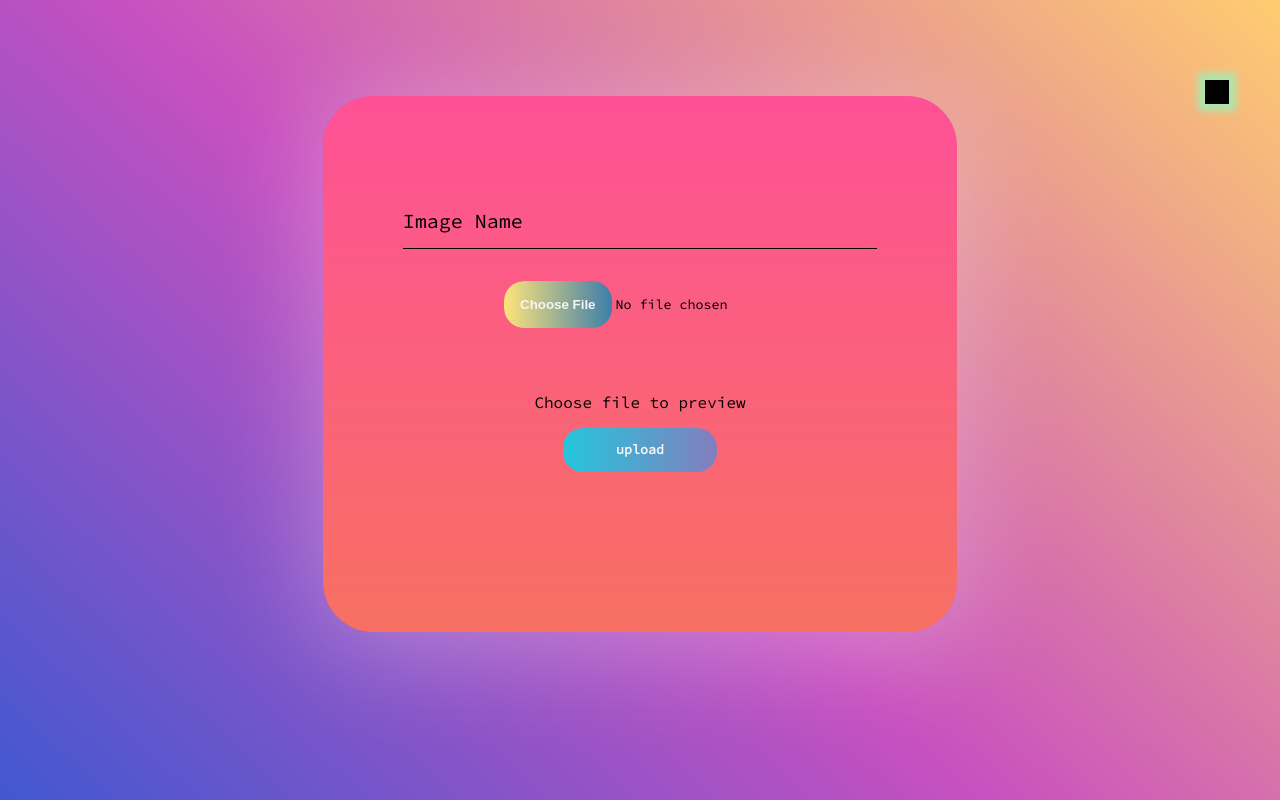
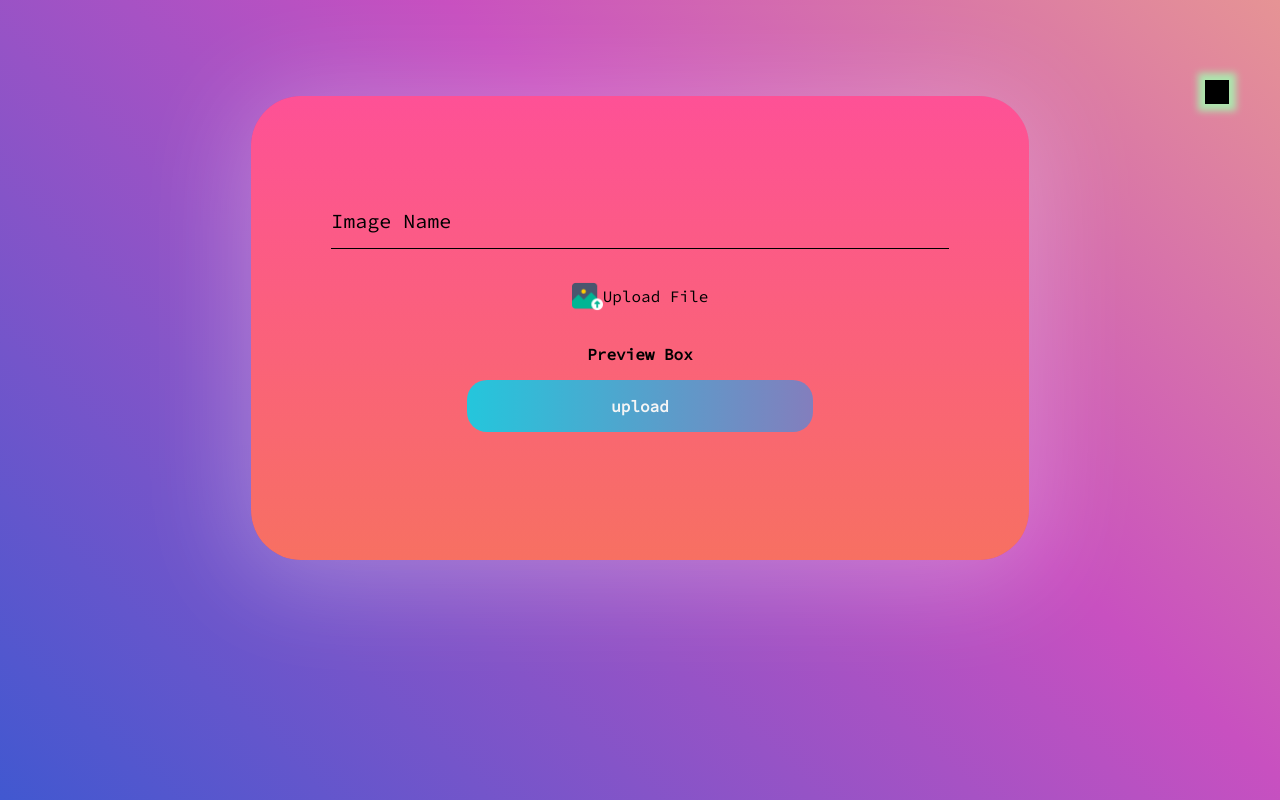
Before and after one commit to ArnabChatterjee20k/SNAPSHOT, a Flask app: page /post in a window 1280 px wide. Run offline with Flask 2, Linux system fonts and the light colour scheme; some libraries are stand-ins or nearby versions.

Commit message:
post ui ready before testing

```diff
--- a/static/css/post.css
+++ b/static/css/post.css
@@ -6,23 +6,34 @@
     user-select: none;
     font-family: 'Source Code Pro', monospace;
 }
+h2{
+    font-size: 1rem;
+}
 .content{
     width: 100%;
     min-height: 100vh;
     background-color: #4158D0;
     background-image: linear-gradient(43deg, #4158D0 0%, #C850C0 46%, #FFCC70 100%);
+    background-size: 100%;
     display: flex;
     justify-content: space-between;
     align-items: center;
     flex-direction: column;
-    animation: bg 4s alternate infinite;
+    animation: bg 10s alternate infinite;
 }
 @keyframes bg{
     0%{
-        background-position: left;
+        background-size: 100%;
+    }
+    50%{
+        background-size: 200%;
+    }
+    75%{
+        background-size: 150%;
     }
     100%{
-        background-position: right;
+        background-size: 300%;
+        background-color: #6a7cd4;
     }
 }
 nav{
@@ -37,8 +48,8 @@ nav{
 }
 a{
     display: block;
-    min-width: 10em;
-    max-width: 12em;
+    max-width: 12rem;
+    min-width: 7rem;
     text-decoration: none;
     font-size: 1.25rem;
     color: gold;
@@ -82,6 +93,7 @@ section{
 .container{
     margin: 6rem 0;
     min-width: 40%;
+    max-width: 90%;
     background: linear-gradient(to top, #f77062 0%, #fe5196 100%);
     padding: 5rem;
     display: flex;
@@ -124,31 +136,13 @@ input[type="text"]:valid ~ label {
     color: yellow;
 }
 
-input[type="file"]{
-    border: none;
-    border-radius: 20px;
-    background-color: transparent;
-}
-::-webkit-file-upload-button{
-    border: none;
-    padding: 1rem;
-    border-radius: 20px;
-    cursor: pointer;
-    background: #3D7EAA;  /* fallback for old browsers */
-    background: -webkit-linear-gradient(to right, #FFE47A, #3D7EAA);  /* Chrome 10-25, Safari 5.1-6 */
-    background: linear-gradient(to right, #FFE47A, #3D7EAA); /* W3C, IE 10+/ Edge, Firefox 16+, Chrome 26+, Opera 12+, Safari 7+ */
-    font-weight: 900;
-    color: whitesmoke;
-
-}
-
 .btn-grp{
     display: flex;
     align-items: center;
     /* justify-content: space-between; */
     flex-direction: column;
     width: 80%;
-    margin: 4rem;
+    margin: 2rem;
 }
 .btn{
     cursor: pointer;
@@ -163,32 +157,62 @@ input[type="file"]{
     margin: 1rem;
 }
 .preview{
-    max-width: 20rem;
-    max-height: 10rem;
+    max-width: 32rem;
     /* border: 2px solid rebeccapurple; */
     display: flex;
-    /* align-items: center; */
+    align-items: center;
     justify-content: center;
+    flex-direction: column;
 }
 #image_preview{
     display: none;
-    width: 100%;
+    width: 40%;
     object-fit: contain;
 
 }
 
-.preview_onload{
-    /* background:whitesmoke; */
-    border: none;
-    display: block;
+.upload{
+    display: flex;
+    width: 100%;
+    justify-content: center;
+    align-items: center;
 }
 
-@media only screen and (max-width:700px){
-    .container{
-        width:90%;
-        border-radius: 18px;
-    }
+#upload{
+    width: 70%;
+    font-size: 1rem;
+    padding: 1em 0;
+}
+
+#upload-btn{
+    width: 5%;
+}
+
+#file{
+    display: none;
+}
+
+@media only screen and (max-width: 1000px) {
     label{
         font-size: 1rem;
     }
+    #upload-btn{
+        width: 20%;
+    }
+    .container{
+        padding: 5rem 2rem;
+        margin-top: 7rem;
+    }
+    #image_preview{
+        width: 60%;
+    }
+    #upload{
+        width: 100%;
+    }
+    a{
+        font-size: 1rem;
+    }
+    nav{
+        padding: 4rem;
+    }
 }
--- a/static/js/post.js
+++ b/static/js/post.js
@@ -5,6 +5,7 @@ const nav = document.querySelector("nav")
 const upload = document.getElementById("upload")
 const preview = document.getElementById("image_preview")
 const preview_text = document.getElementById("preview_text")
+const img_btn = document.getElementById("upload-btn")
 
 function class_toggle(firstClass,secondClass){
     if (firstClass.classList.contains("inactive")){
@@ -27,15 +28,18 @@ x_menu.addEventListener("click",function(){
 })
 
 
-upload.addEventListener("click",function(){
+img_btn.addEventListener("click",function(){
     let file = document.getElementById("file")
+    file.click()
+        file.addEventListener("change",function(){
             if(file){
-        preview_text.style.display = "none"
+                // if file element exists then get the value of actual file from the array of files. Then if actual file is not none then execute this. At when we are setting the image in the frame before that there is no files array in the file element. So if any file is present in the array then do the action
+                let actual_file = file.files[0]
+                if(actual_file){
+                    preview_text.innerText = actual_file.name
                     preview.style.display = "block"
-        preview.classList.add("preview_onload")
                     let new_img = URL.createObjectURL(file.files[0])
                     preview.src = new_img
-
                     const xhr = new XMLHttpRequest;
                     const form =  new FormData()
                     form.append("name","arnab")
@@ -45,4 +49,9 @@ upload.addEventListener("click",function(){
                     xhr.open("POST","/submit",true)
                     xhr.send(form)
                 }
+            }
+
         })
+
+
+})
--- a/templates/post.html
+++ b/templates/post.html
@@ -22,11 +22,15 @@
                     <input type="text" id="img-name" name="img-name"  required  autocomplete="off">
                     <label for="img-name">Image Name</label>
                 </div>
-                <input type="file" id="file">
+                <div class="upload">
+                    <input type="file" id="file">
+                    <img src="{{ url_for('static', filename='img/upload.png') }}" alt="Click To upload" id="upload-btn">
+                    <span>Upload File</span>
+                </div>
                 <div class="btn-grp">
                     <div class="preview">
                         <img src="" alt="Image-Preview" id="image_preview">
-                        <span id="preview_text">Choose file to preview</span>
+                        <h2 id="preview_text">Preview Box</h2>
                     </div>
                     <button id="upload" class="btn">upload</button>
                 </div>
```
Also changed, not shown: static/img/upload.png (added). Lines whose indentation alone changed are shown as unchanged.
